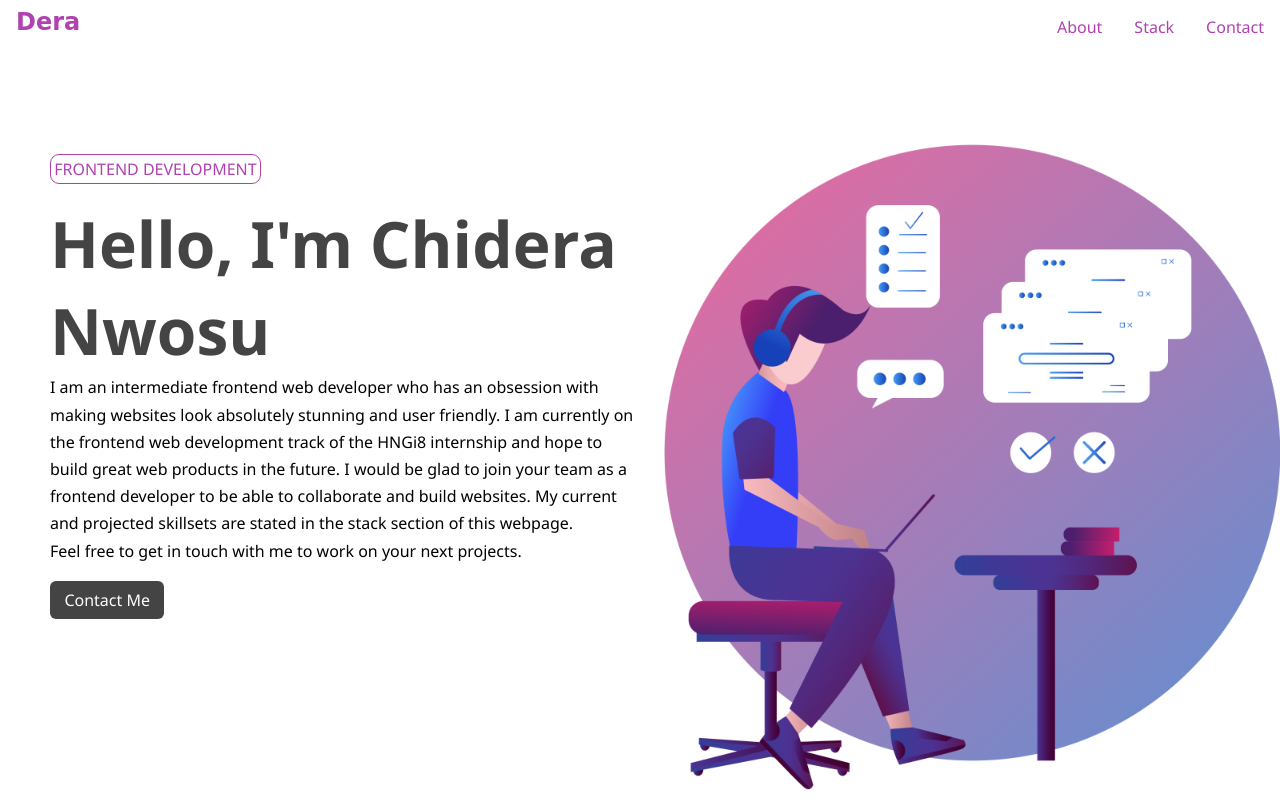
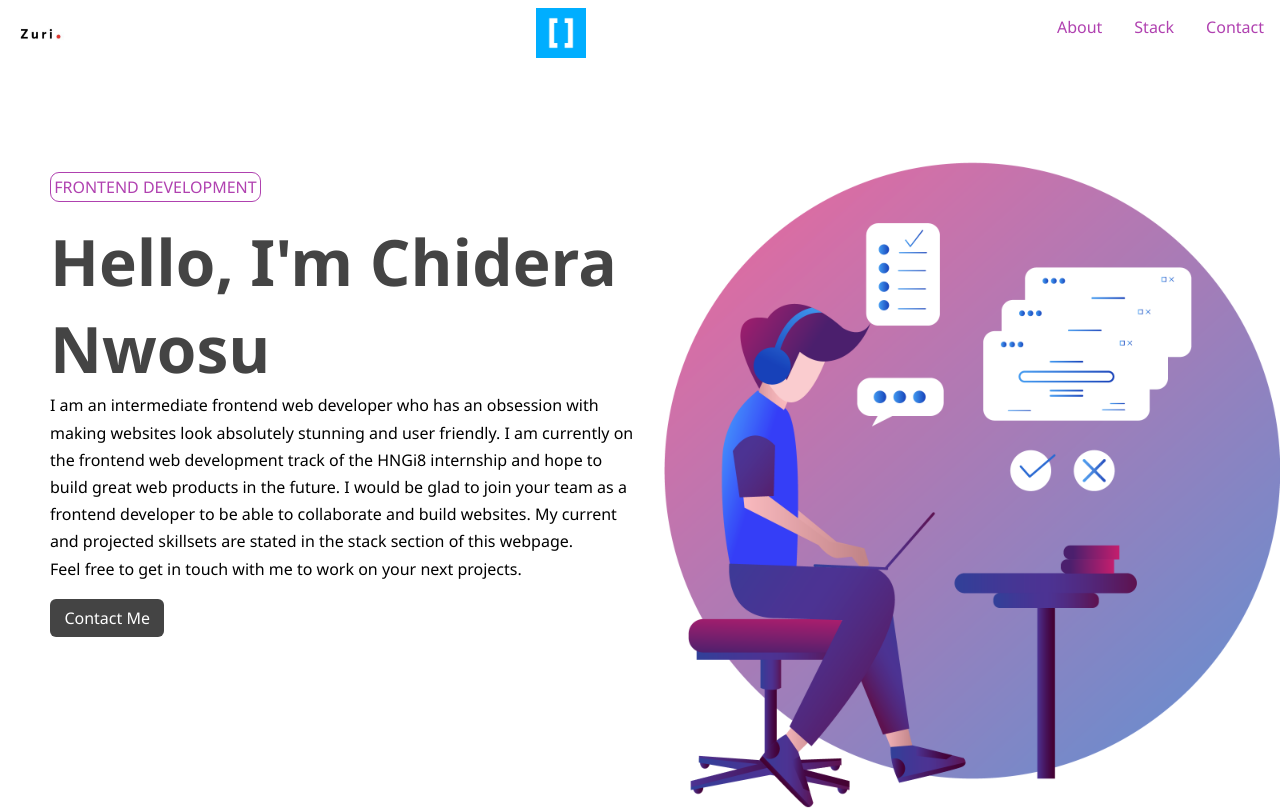
Before and after one commit to Derah98/stage2, a plain HTML site: page index.html in a window 1280 px wide. Shown: the top 809 px of the page. Drawn offline with Linux system fonts and the light colour scheme.

Commit message:
Console edit

```diff
--- a/css/style.css
+++ b/css/style.css
@@ -62,6 +62,9 @@ p{
   color: var(--primary-color);
   font-family: cursive;
   margin: 0.5rem 1rem;
+}
+#navbar img{
+  width: 50px;
 }
 #navbar ul li a{
   display: inline-block;
--- a/index.html
+++ b/index.html
@@ -12,7 +12,8 @@
 <body>
   <nav id="navbar">
     <!-- <div class="container"> -->
-      <h1 class="logo">Dera</h1>
+      <h1 class="logo"><img src="./img/images (9).jpeg" alt=""></h1>
+      <h1 class="logo"><img src="./img/images.png" alt=""></h1>
       <ul>
         <li><a href="#about">About</a></li>
         <li><a href="#stack">Stack</a></li>
@@ -75,5 +76,8 @@
   <footer id="mainfoot">
     <p>Designed by Dera Nwosu &copy; 2021</p>
   </footer>
+
+
+  <script src="./name.js"></script>
 </body>
 </html>
--- /dev/null
+++ b/name.js
@@ -0,0 +1,3 @@
+var name = "Chidera Nwosu";
+console.log(name);
+alert (name);
```
Also changed, not shown: img/images (9).jpeg (added), img/images.png (added).
